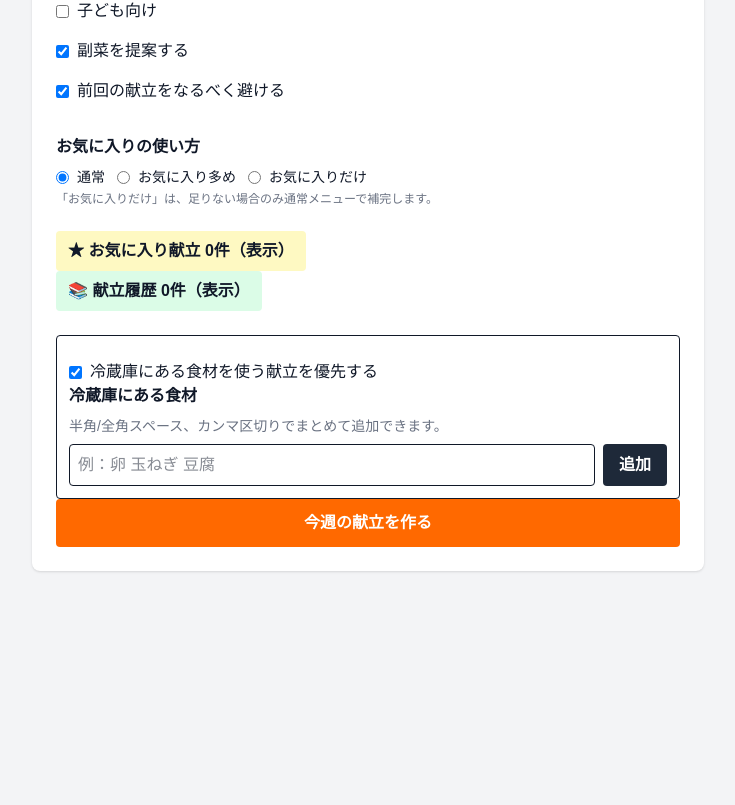
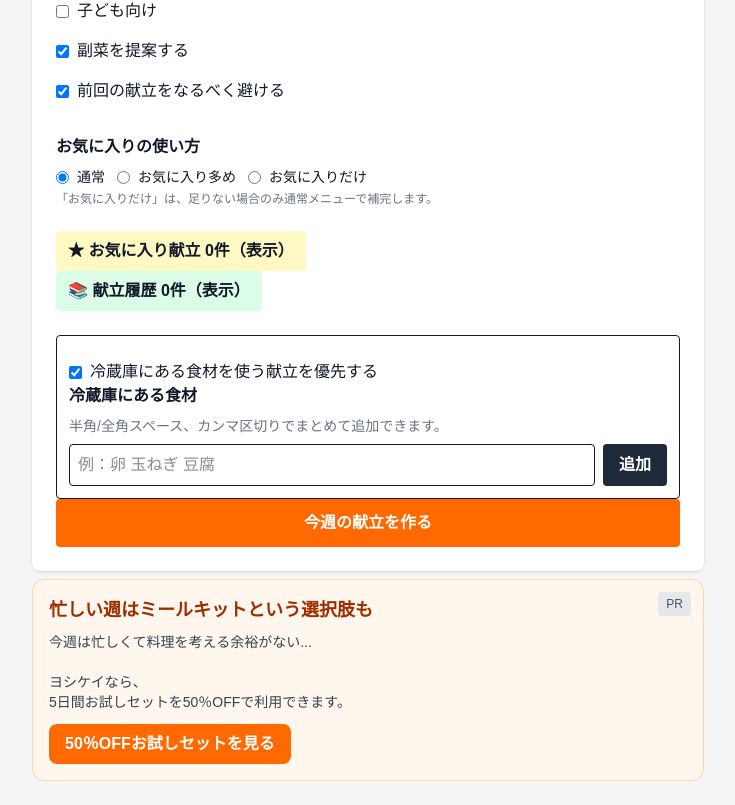
Before and after one commit to hirokilabdev-cloud/konshu-bangohan, a Next.js app: page / in a window 1280 px wide. Shown: the part 539-1344 px from the top of the page, without its empty margins (272-1007 px from the left). Before the commit the page ends 1134 px from the top, so only its background shows below. Built offline with nearby package versions, Linux system fonts and the light colour scheme.

Commit message:
Ver 2.2 アフィリエイト追加

```diff
--- a/app/page.tsx
+++ b/app/page.tsx
@@ -3,6 +3,8 @@
 import { useEffect, useState } from "react";
 import { menuPool, type Ingredient } from "../data/menus";
 import { sideDishPool, type SideDish } from "../data/sideDishes";
+
+const YOSHIKEI_URL = "https://px.a8.net/svt/ejp?a8mat=4B5WGB+EJXKZE+1QM6+HZAGY";
 
 const days = ["月曜日", "火曜日", "水曜日", "木曜日", "金曜日", "土曜日", "日曜日"];
 
@@ -1134,6 +1136,33 @@ export default function Home() {
           </div>
         )}
       </div>
+      <div className="mx-auto mt-2 w-full max-w-2xl">
+        <div className="relative mt-2 rounded-xl border border-orange-200 bg-orange-50 p-4">
+          <span className="absolute right-3 top-3 rounded bg-gray-200 px-2 py-1 text-xs text-gray-600">
+            PR
+          </span>
+          <h3 className="mb-2 text-lg font-bold text-orange-800">
+            忙しい週はミールキットという選択肢も
+          </h3>
+
+          <p className="mb-3 text-sm text-gray-700">
+            今週は忙しくて料理を考える余裕がない...<br /><br />
+            ヨシケイなら、<br />
+            5日間お試しセットを50％OFFで利用できます。
+          </p>
+          <a
+            href={YOSHIKEI_URL}
+            target="_blank"
+            rel="noopener noreferrer"
+            onClick={() => {
+              console.log("ヨシケイクリック");
+            }}
+            className="inline-block rounded-lg bg-orange-500 px-4 py-2 font-bold text-white hover:bg-orange-600"
+          >
+            50％OFFお試しセットを見る
+          </a>
+        </div>
+      </div>
     </main>
   );
 }
```
